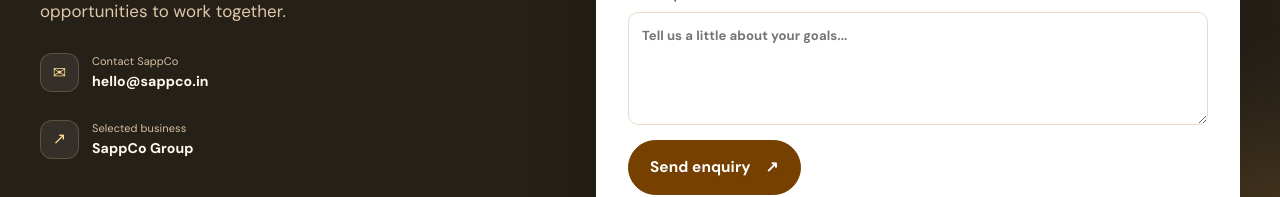
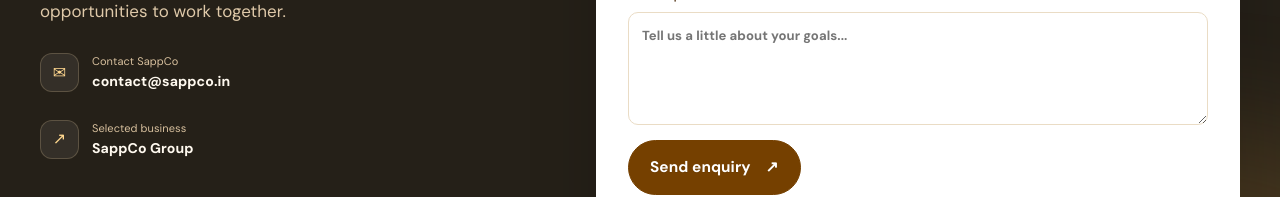
Before and after one commit to shashiyadav90/sappco, a React (Vite) app: page / in a window 1280 px wide. Shown: the part 3215-3412 px from the top of the page. Built offline with nearby package versions, Linux system fonts and the light colour scheme.

Commit message:
update contact email

```diff
--- a/src/App.jsx
+++ b/src/App.jsx
@@ -584,7 +584,7 @@ function App() {
           <div className="container">
             <div className="perspective-faq-box">
 
-              {/* LEFT COLUMN: THE SAPPCO PERSPECTIVE */}
+              {/* LEFT COLUMN: THE SappCo PERSPECTIVE */}
               <div className="perspective-column">
                 <div className="eyebrow scroll-reveal">
                   <span className="eyebrow-line" />
@@ -727,7 +727,7 @@ function App() {
               <div className="eyebrow eyebrow-light"><span className="eyebrow-line" />Start a conversation</div>
               <h2>{business.closingTitle}</h2>
               <p>{business.closingText}</p>
-              <div className="contact-detail"><span className="contact-detail-icon">✉</span><div><small>Contact SappCo</small><a href="mailto:hello@sappco.in">hello@sappco.in</a></div></div>
+              <div className="contact-detail"><span className="contact-detail-icon">✉</span><div><small>Contact SappCo</small><a href="mailto:contact@sappco.in">contact@sappco.in</a></div></div>
               <div className="contact-detail"><span className="contact-detail-icon">↗</span><div><small>Selected business</small><b>{activeTab === "Home" ? "SappCo Group" : `SappCo ${activeTab}`}</b></div></div>
               {business.note && <p className="service-note">{business.note}</p>}
             </div>
```
